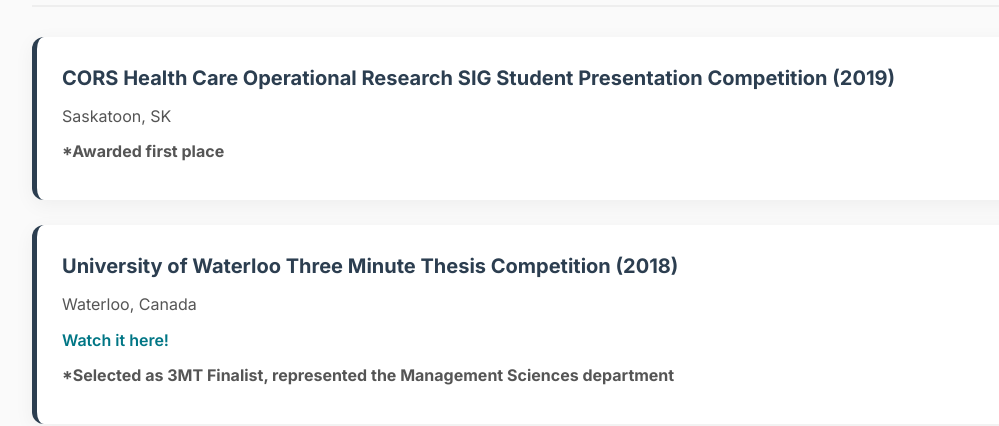
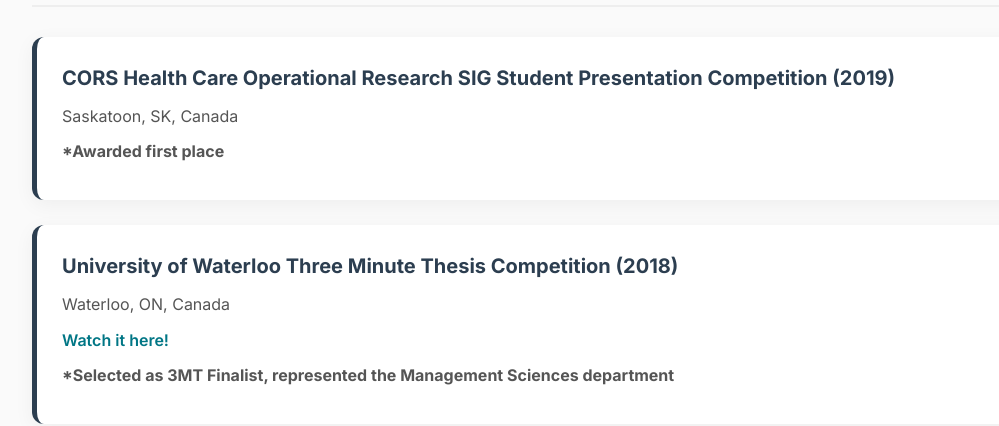
Before and after one commit to DaniRip/DaniRip.github.io, a Jekyll site: the page built from presentations.md, in a window 1280 px wide and 900 px high, scrolled down 1476 px. Shown: the part 154-580 px from the top of the window, without its empty margins (78-1077 px from the left). Built offline with Jekyll 4.4.1, drawn with Linux system fonts in a browser that asks for light colours.

Commit message:
Update presentations.yml

```diff
--- a/_data/presentations.yml
+++ b/_data/presentations.yml
@@ -99,11 +99,11 @@
 
 competitions:
   - title: "CORS Health Care Operational Research SIG Student Presentation Competition"
-    location: "Saskatoon, SK"
+    location: "Saskatoon, SK, Canada"
     year: 2019
     award: "*Awarded first place"
   - title: "University of Waterloo Three Minute Thesis Competition"
-    location: "Waterloo, Canada"
+    location: "Waterloo, ON, Canada"
     year: 2018
     link: "https://www.youtube.com/watch?v=iieDiuOiSVw"
     link_text: "Watch it here!"
```
